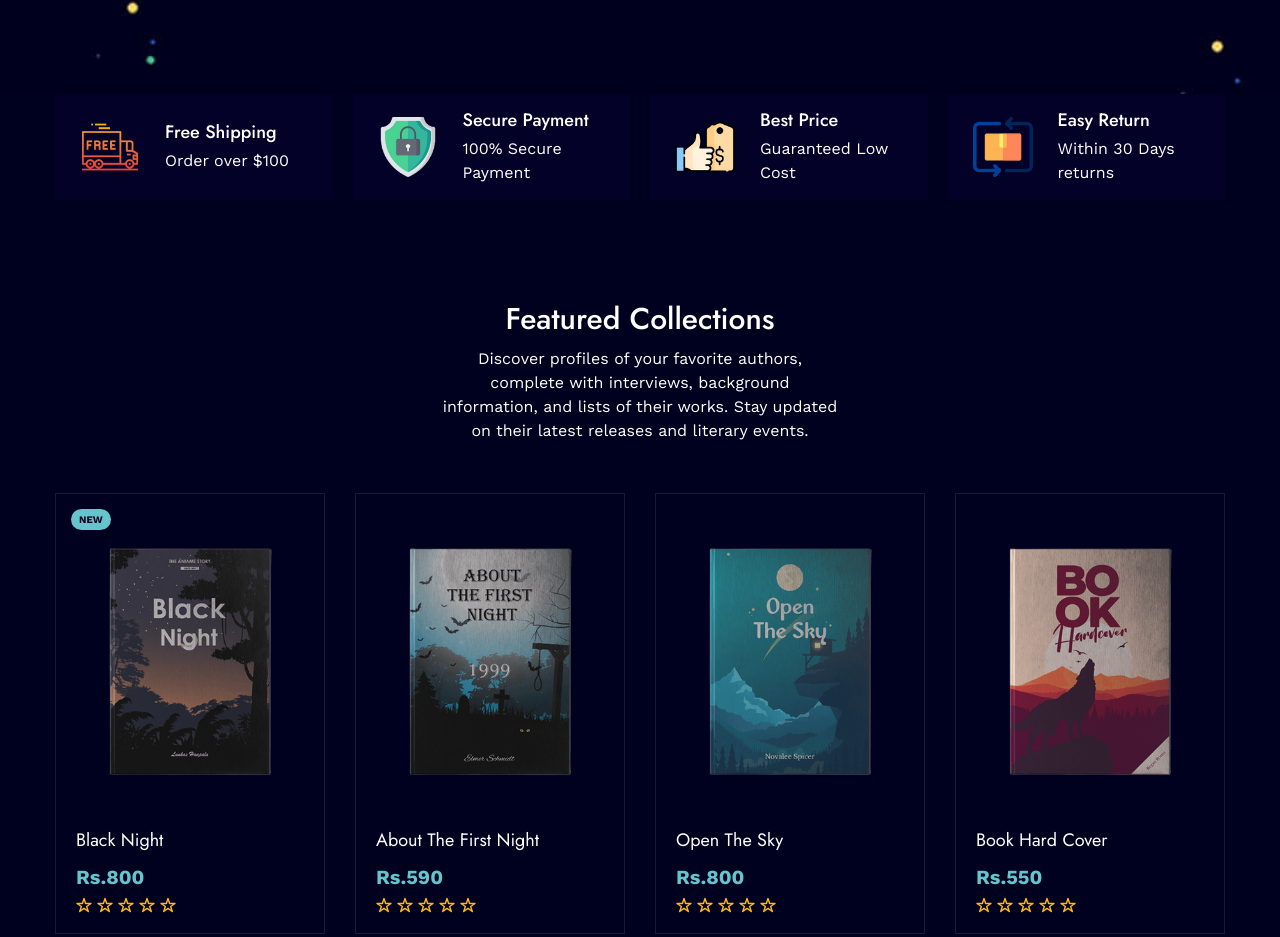
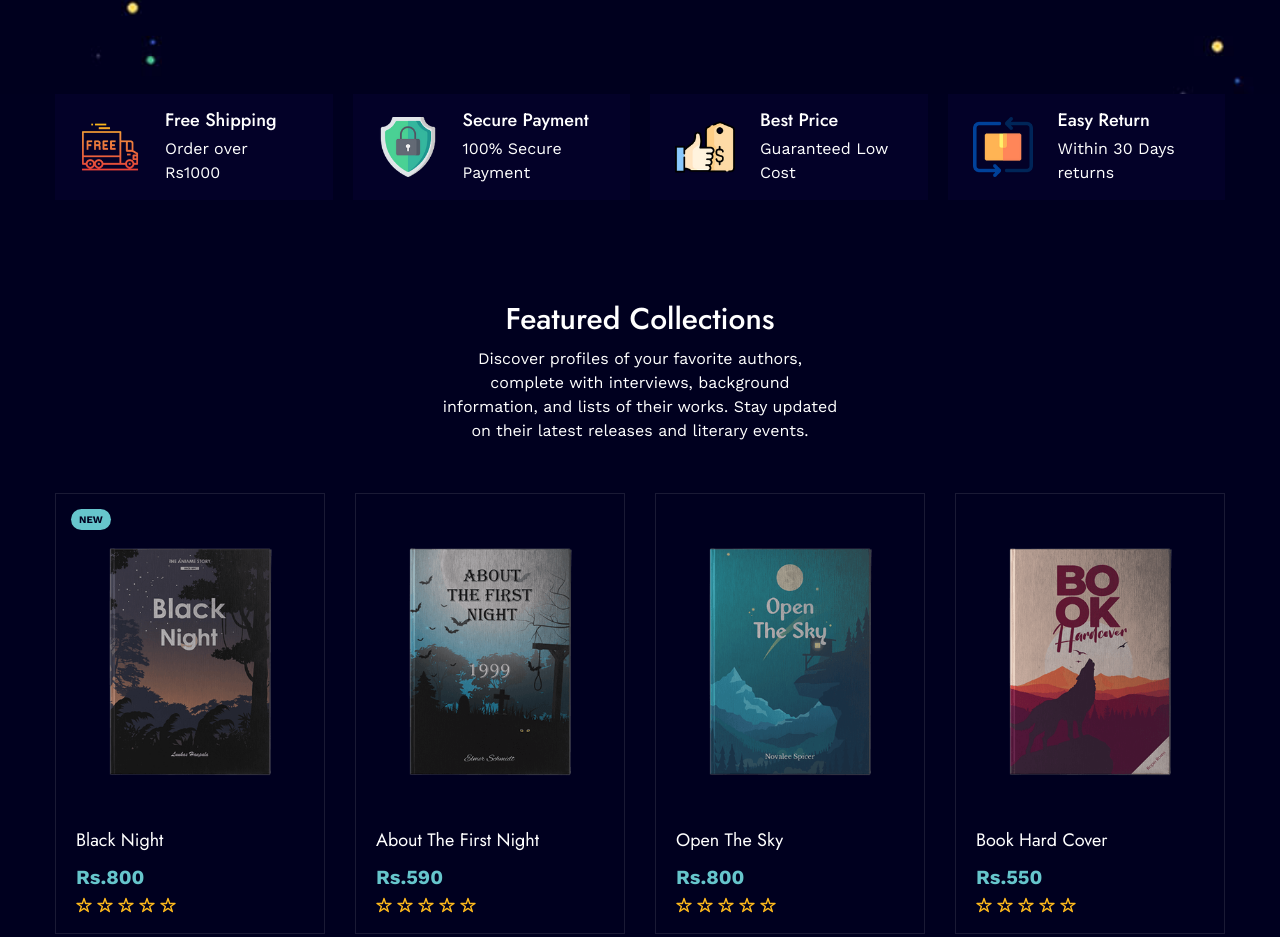
Before and after one commit to paralikitha-29/LitHub, a plain HTML site: page index.html in a window 1280 px wide. Shown: the part 854-1791 px from the top of the page. Drawn offline with nearby package versions, Linux system fonts and the light colour scheme.

Commit message:
commited

```diff
--- a/index.html
+++ b/index.html
@@ -1,4 +1,3 @@
-
 <!DOCTYPE html>
 <html lang="en">
 
@@ -192,7 +191,7 @@
                 <div>
                   <h3 class="h3 card-title">Free Shipping</h3>
 
-                  <p class="card-text">Order over $100</p>
+                  <p class="card-text">Order over Rs1000</p>
                 </div>
 
               </div>
```
